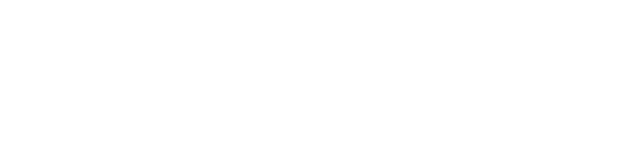
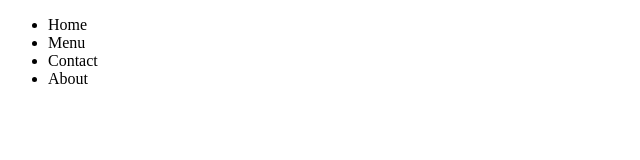
Before and after one commit to MehedihasanZz/B9A2, a plain HTML site: page index.html in a window 1280 px wide. Shown: the whole page, without its empty margins (0-640 px from the left). Drawn offline with Linux system fonts and the light colour scheme.

Commit message:
menu bar add

```diff
--- a/index.html
+++ b/index.html
@@ -6,6 +6,13 @@
     <title>Hero travel</title>
 </head>
 <body>
-
+    <nav>
+        <ul>
+            <li>Home</li>
+            <li>Menu</li>
+            <li>Contact</li>
+            <li>About</li>
+        </ul>
+    </nav>
 </body>
 </html>
```
